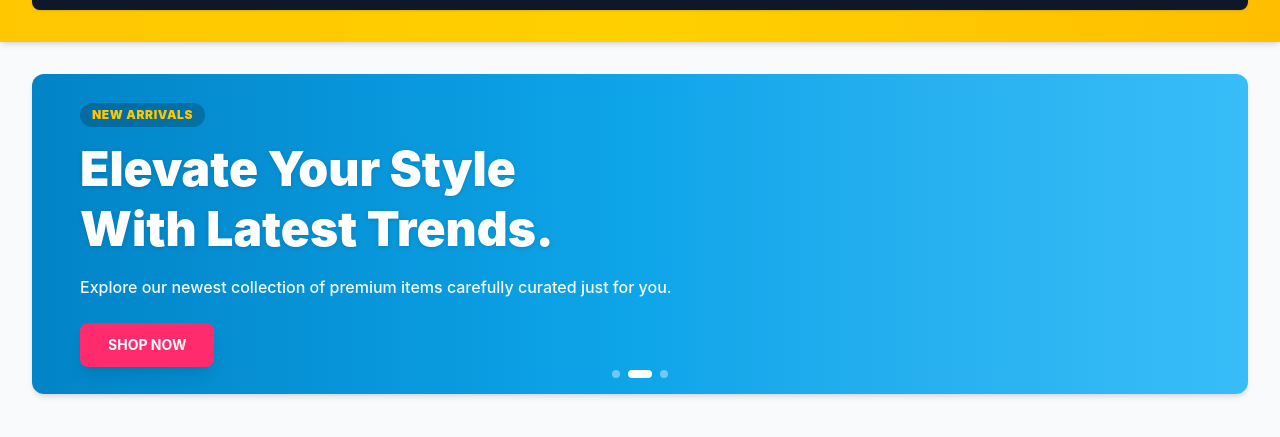
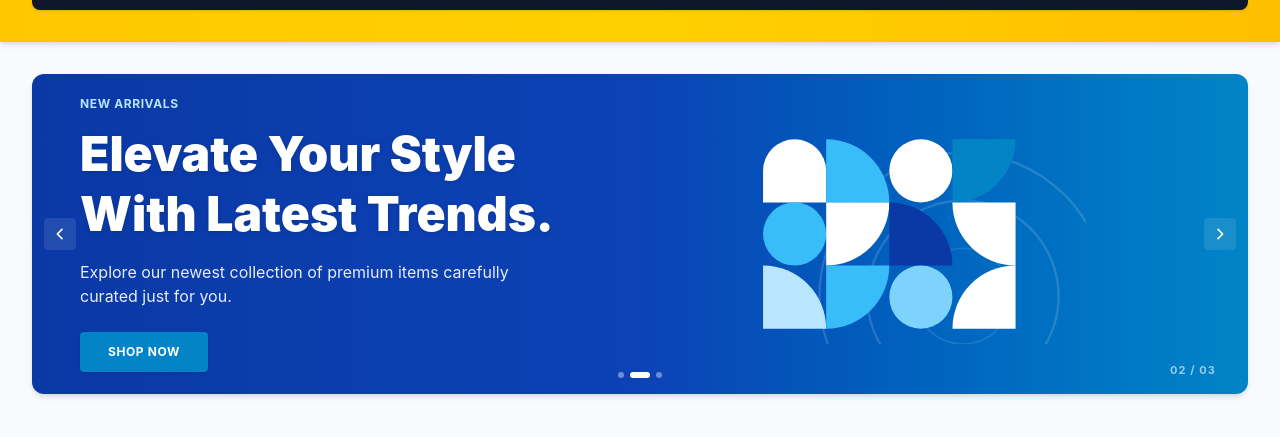
Before and after one commit to candy-slya/React-Ecom-g5, a React (Vite) app in the folder React-Ecom-g5/: page / in a window 1280 px wide. Shown: the part 118-555 px from the top of the page. Built offline with nearby package versions, Linux system fonts and the light colour scheme; no server answers.

Commit message:
Ui change

```diff
--- /dev/null
+++ b/React-Ecom-g5/src/components/common/GeometricPatternBanner.tsx
@@ -0,0 +1,124 @@
+import React from 'react';
+
+export interface GeometricPatternProps {
+  className?: string;
+}
+
+/**
+ * GeometricPatternBanner
+ * Recreates the exact Bauhaus modular geometric pattern from the user's mockup:
+ * - 4 columns x 3 rows of geometric tiles (Arch/Dome, Quarter Circles, Full Circles)
+ * - Faint concentric outline rings in the background
+ * - Seamless integration without any card border
+ * - Exact color matching: Pure White (#FFFFFF), Sky Blue (#38BDF8), Ice Blue (#BAE6FD), Light Cyan (#7DD3FC), and Royal Blue (#0A39A6)
+ */
+export const GeometricPatternBanner: React.FC<GeometricPatternProps> = ({
+  className = '',
+}) => {
+  const S = 66; // Tile size
+  const startX = 46;
+  const startY = 16;
+
+  // Colors matching the mockup
+  const white = '#FFFFFF';
+  const cyan = '#38BDF8';
+  const lightBlue = '#7DD3FC';
+  const iceBlue = '#BAE6FD';
+  const oceanBlue = '#0284C7';
+  const royalBlue = '#0A39A6';
+
+  const x0 = startX + 0 * S;
+  const x1 = startX + 1 * S;
+  const x2 = startX + 2 * S;
+  const x3 = startX + 3 * S;
+
+  const y0 = startY + 0 * S;
+  const y1 = startY + 1 * S;
+  const y2 = startY + 2 * S;
+
+  return (
+    <div className={`relative select-none pointer-events-none flex items-center justify-center ${className}`}>
+      <svg
+        viewBox="0 0 370 230"
+        className="w-full h-full object-contain"
+        shapeRendering="geometricPrecision"
+      >
+        {/* Background Concentric Outline Rings */}
+        <g stroke="white" fill="none">
+          <circle cx="255" cy="180" r="150" strokeOpacity="0.14" strokeWidth="2.5" />
+          <circle cx="255" cy="180" r="100" strokeOpacity="0.14" strokeWidth="2.5" />
+          <circle cx="255" cy="180" r="50" strokeOpacity="0.10" strokeWidth="2" />
+        </g>
+
+        {/* 4x3 Bauhaus Geometric Tiles */}
+        <g>
+          {/* ----------------- ROW 0 ----------------- */}
+          {/* [0, 0] Arch / Dome shape in White */}
+          <path
+            d={`M ${x0} ${y0 + S} L ${x0} ${y0 + S / 2} A ${S / 2} ${S / 2} 0 0 1 ${x0 + S} ${y0 + S / 2} L ${x0 + S} ${y0 + S} Z`}
+            fill={white}
+          />
+
+          {/* [1, 0] Quarter circle in Sky Blue (corner at bottom-left) */}
+          <path
+            d={`M ${x1} ${y0 + S} L ${x1 + S} ${y0 + S} A ${S} ${S} 0 0 0 ${x1} ${y0} Z`}
+            fill={cyan}
+          />
+
+          {/* [2, 0] Full solid White circle */}
+          <circle cx={x2 + S / 2} cy={y0 + S / 2} r={S / 2} fill={white} />
+
+          {/* [3, 0] Quarter circle in Ocean Blue (corner at top-left) */}
+          <path
+            d={`M ${x3} ${y0} L ${x3 + S} ${y0} A ${S} ${S} 0 0 1 ${x3} ${y0 + S} Z`}
+            fill={oceanBlue}
+          />
+
+          {/* ----------------- ROW 1 ----------------- */}
+          {/* [0, 1] Full solid Cyan circle */}
+          <circle cx={x0 + S / 2} cy={y1 + S / 2} r={S / 2} fill={cyan} />
+
+          {/* [1, 1] Quarter circle in White (corner at top-left) */}
+          <path
+            d={`M ${x1} ${y1} L ${x1 + S} ${y1} A ${S} ${S} 0 0 1 ${x1} ${y1 + S} Z`}
+            fill={white}
+          />
+
+          {/* [2, 1] Quarter circle in Royal Blue (corner at bottom-left) */}
+          <path
+            d={`M ${x2} ${y1 + S} L ${x2 + S} ${y1 + S} A ${S} ${S} 0 0 0 ${x2} ${y1} Z`}
+            fill={royalBlue}
+          />
+
+          {/* [3, 1] Quarter circle in White (corner at top-right) */}
+          <path
+            d={`M ${x3 + S} ${y1} L ${x3} ${y1} A ${S} ${S} 0 0 0 ${x3 + S} ${y1 + S} Z`}
+            fill={white}
+          />
+
+          {/* ----------------- ROW 2 ----------------- */}
+          {/* [0, 2] Quarter circle in Ice Blue (corner at bottom-left) */}
+          <path
+            d={`M ${x0} ${y2 + S} L ${x0 + S} ${y2 + S} A ${S} ${S} 0 0 0 ${x0} ${y2} Z`}
+            fill={iceBlue}
+          />
+
+          {/* [1, 2] Quarter circle in Cyan (corner at top-left) */}
+          <path
+            d={`M ${x1} ${y2} L ${x1 + S} ${y2} A ${S} ${S} 0 0 1 ${x1} ${y2 + S} Z`}
+            fill={cyan}
+          />
+
+          {/* [2, 2] Full solid Light Blue circle */}
+          <circle cx={x2 + S / 2} cy={y2 + S / 2} r={S / 2} fill={lightBlue} />
+
+          {/* [3, 2] Quarter circle in White (corner at bottom-right) */}
+          <path
+            d={`M ${x3 + S} ${y2 + S} L ${x3} ${y2 + S} A ${S} ${S} 0 0 1 ${x3 + S} ${y2} Z`}
+            fill={white}
+          />
+        </g>
+      </svg>
+    </div>
+  );
+};
--- a/React-Ecom-g5/src/features/product/pages/HomePage.tsx
+++ b/React-Ecom-g5/src/features/product/pages/HomePage.tsx
@@ -36,6 +36,7 @@ const BrandCard: React.FC<{ brand: BrandResponse; onClick: () => void }> = ({ br
 };
 
 import { CategoryCard } from '../../../components/category/CategoryCard';
+import { GeometricPatternBanner } from '../../../components/common/GeometricPatternBanner';
 
 export const HomePage: React.FC = () => {
   const navigate = useNavigate();
@@ -99,63 +100,76 @@ export const HomePage: React.FC = () => {
     <main className="max-w-7xl mx-auto px-4 sm:px-6 lg:px-8 py-8">
 
       {/* Hero Section (Slider) */}
-      <div className="relative rounded-xl overflow-hidden h-80 mb-10 bg-gradient-to-r from-[#0284C7] via-[#0EA5E9] to-[#38BDF8] shadow-md group">
+      <div className="relative rounded-xl overflow-hidden h-80 mb-10 bg-gradient-to-r from-[#0A39A6] via-[#0C42B5] to-[#0284C7] shadow-md group">
 
         {/* Slide Contents */}
-        <div className="relative w-full h-full">
+        <div className="relative w-full h-full flex">
           {heroSlides.map((slide, index) => (
             <div
               key={index}
-              className={`absolute inset-0 flex items-center px-12 transition-all duration-700 ease-out z-10 ${
+              className={`absolute inset-0 flex items-center px-8 sm:px-12 transition-all duration-700 ease-out z-10 ${
                 index === currentSlide ? 'opacity-100 translate-y-0' : 'opacity-0 translate-y-8 pointer-events-none'
               }`}
             >
-              <div className="text-white max-w-2xl">
-                <div className="text-accent font-black tracking-wider text-xs mb-3 bg-black/20 inline-block px-3 py-1 rounded-full backdrop-blur-xs">
+              <div className="text-white max-w-md lg:max-w-lg z-10">
+                <div className="text-sky-200 font-bold tracking-wider text-xs mb-3 uppercase">
                   {slide.badge}
                 </div>
-                <h1 className="text-4xl sm:text-5xl font-black leading-tight mb-4 drop-shadow-sm">
+                <h1 className="text-3xl sm:text-4xl lg:text-5xl font-black leading-tight mb-4 drop-shadow-sm">
                   {slide.title}
                 </h1>
-                <p className="text-white/95 mb-6 text-sm sm:text-base font-medium">
+                <p className="text-white/90 mb-6 text-sm sm:text-base font-normal max-w-md">
                   {slide.description}
                 </p>
                 <button
                   onClick={slide.action}
-                  className="bg-primary text-white px-7 py-3 text-sm font-bold rounded-lg shadow-lg hover:bg-primary-hover transition-all transform hover:-translate-y-0.5"
+                  className="bg-[#0284C7] text-white px-7 py-3 text-xs font-bold rounded uppercase tracking-wider shadow hover:bg-sky-500 transition-all transform hover:-translate-y-0.5"
                 >
                   {slide.btnText}
                 </button>
               </div>
             </div>
           ))}
+
+          {/* Right Geometric Pattern - Prominent & Seamlessly Integrated */}
+          <div className="absolute right-4 lg:right-12 inset-y-0 w-1/2 hidden md:flex items-center justify-center z-10">
+            <GeometricPatternBanner className="w-full max-w-[380px] h-[220px]" />
+          </div>
         </div>
 
         {/* Slider Controls (Arrows) */}
         <button
           onClick={prevSlide}
-          className="absolute left-4 top-1/2 -translate-y-1/2 w-10 h-10 bg-black/20 hover:bg-black/40 rounded-full flex items-center justify-center text-white backdrop-blur-sm transition-colors opacity-0 group-hover:opacity-100 z-20"
+          className="absolute left-3 top-1/2 -translate-y-1/2 w-8 h-8 bg-white/10 hover:bg-white/25 rounded flex items-center justify-center text-white backdrop-blur-xs transition-colors z-20"
+          aria-label="Previous slide"
         >
-          <svg className="w-5 h-5" fill="none" stroke="currentColor" viewBox="0 0 24 24"><path strokeLinecap="round" strokeLinejoin="round" strokeWidth="2" d="M15 19l-7-7 7-7"></path></svg>
+          <svg className="w-4 h-4" fill="none" stroke="currentColor" viewBox="0 0 24 24"><path strokeLinecap="round" strokeLinejoin="round" strokeWidth="2.5" d="M15 19l-7-7 7-7"></path></svg>
         </button>
         <button
           onClick={nextSlide}
-          className="absolute right-4 top-1/2 -translate-y-1/2 w-10 h-10 bg-black/20 hover:bg-black/40 rounded-full flex items-center justify-center text-white backdrop-blur-sm transition-colors opacity-0 group-hover:opacity-100 z-20"
+          className="absolute right-3 top-1/2 -translate-y-1/2 w-8 h-8 bg-white/10 hover:bg-white/25 rounded flex items-center justify-center text-white backdrop-blur-xs transition-colors z-20"
+          aria-label="Next slide"
         >
-          <svg className="w-5 h-5" fill="none" stroke="currentColor" viewBox="0 0 24 24"><path strokeLinecap="round" strokeLinejoin="round" strokeWidth="2" d="M9 5l7 7-7 7"></path></svg>
+          <svg className="w-4 h-4" fill="none" stroke="currentColor" viewBox="0 0 24 24"><path strokeLinecap="round" strokeLinejoin="round" strokeWidth="2.5" d="M9 5l7 7-7 7"></path></svg>
         </button>
 
         {/* Slider Dots */}
-        <div className="absolute bottom-4 left-1/2 -translate-x-1/2 flex gap-2 z-20">
+        <div className="absolute bottom-4 left-12 md:left-1/2 -translate-x-0 md:-translate-x-1/2 flex gap-1.5 z-20">
           {heroSlides.map((_, index) => (
             <button
               key={index}
               onClick={() => setCurrentSlide(index)}
-              className={`h-2 rounded-full transition-all duration-300 ${
-                index === currentSlide ? 'w-6 bg-white' : 'w-2 bg-white/40 hover:bg-white/70'
+              className={`h-1.5 rounded-full transition-all duration-300 ${
+                index === currentSlide ? 'w-5 bg-white' : 'w-1.5 bg-white/40 hover:bg-white/70'
               }`}
+              aria-label={`Slide ${index + 1}`}
             />
           ))}
+        </div>
+
+        {/* Slide Counter (03 / 03) */}
+        <div className="absolute bottom-4 right-8 text-[11px] font-bold text-white/60 tracking-widest z-20 hidden sm:block">
+          {String(currentSlide + 1).padStart(2, '0')} / {String(heroSlides.length).padStart(2, '0')}
         </div>
       </div>
 
```
Also changed, not shown: React-Ecom-g5/src/features/brand/pages/BrandDetailPage.tsx (+10 -4 lines), React-Ecom-g5/src/features/brand/pages/BrandListPage.tsx (+10 -4 lines), React-Ecom-g5/src/features/category/pages/CategoryListPage.tsx (+8 -7 lines), React-Ecom-g5/src/features/product/pages/ProductListPage.tsx (+8 -5 lines).
